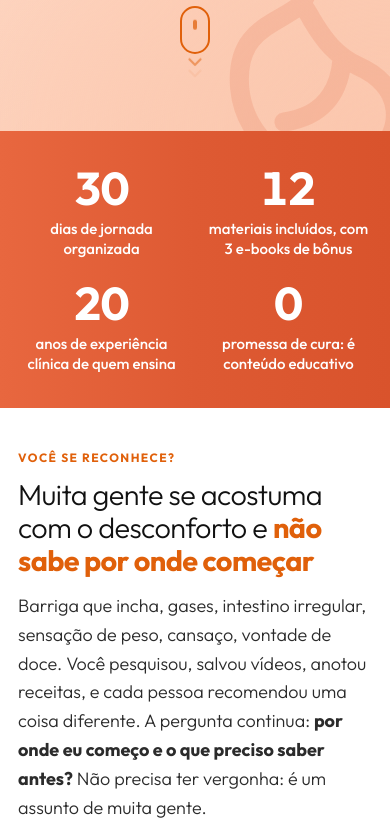
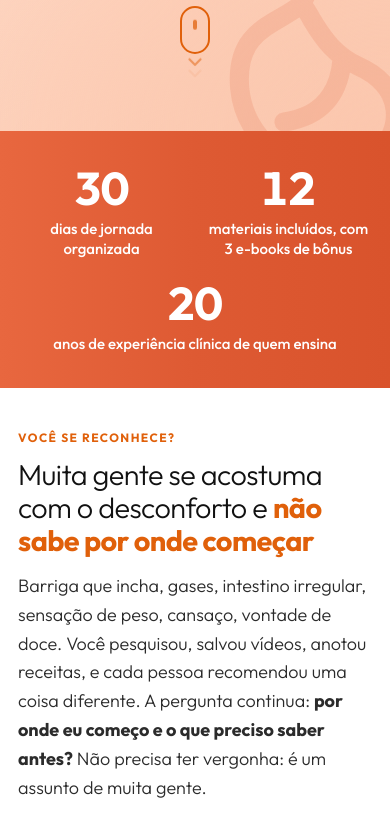
Before and after one commit to novvasaudeintegrativa-cmyk/desparasitacaodescomplicada, a plain HTML site: page index.html in a window 390 px wide. Shown: the part 927-1748 px from the top of the page. Drawn offline with Linux system fonts and the light colour scheme.

Commit message:
Faixa de numeros: remove 'promessa de cura' (3 itens)
Co-Authored-By: Claude Sonnet 5.5 <noreply@anthropic.com>

```diff
--- a/index.html
+++ b/index.html
@@ -95,7 +95,7 @@ h2 b,h1 b{font-weight:700;color:var(--brand)}
 
 /* faixa */
 .strip{background:linear-gradient(90deg,#e8673f,#de5a33 50%,#d9532c);color:#fff;padding:44px 0}
-.strip .wrap{display:grid;grid-template-columns:repeat(4,1fr);gap:20px;text-align:center}
+.strip .wrap{display:grid;grid-template-columns:repeat(3,1fr);gap:20px;text-align:center}
 .strip b{display:block;font-size:64px;font-weight:700;color:#fff;line-height:1;font-variant-numeric:tabular-nums}
 .strip span{display:block;margin-top:8px;font-size:17px;font-weight:500;line-height:1.35;color:#fff}
 
@@ -466,7 +466,7 @@ html,body{overflow-x:clip}
 @media(max-width:900px){
   section{padding:52px 0}
   .g2,.g3,.cmp,.fit,.depo,.obj,.steps,.items{grid-template-columns:1fr}
-  .strip .wrap{grid-template-columns:1fr 1fr}.strip b{font-size:52px}
+  .strip .wrap{grid-template-columns:1fr 1fr}.strip .wrap>div:last-child{grid-column:1/-1}.strip b{font-size:52px}
   .autor{grid-template-columns:1fr}.arte{max-width:340px;margin:0 auto 24px}.g1{right:-2%}.g2{left:-2%}.g3{right:-2%}
   .guarantee{grid-template-columns:1fr;text-align:center}.seal{margin:0 auto}
   .nav .btn{display:none}
@@ -825,7 +825,6 @@ img,video,svg{max-width:100%}
   <div><b data-count="30">30</b><span>dias de jornada organizada</span></div>
   <div><b data-count="12">12</b><span>materiais incluídos, com 3 e-books de bônus</span></div>
   <div><b data-count="20">20</b><span>anos de experiência clínica de quem ensina</span></div>
-  <div><b data-count="0">0</b><span>promessa de cura: é conteúdo educativo</span></div>
 </div></div>
 
 <!-- 2. IDENTIFICAÇÃO -->
```
